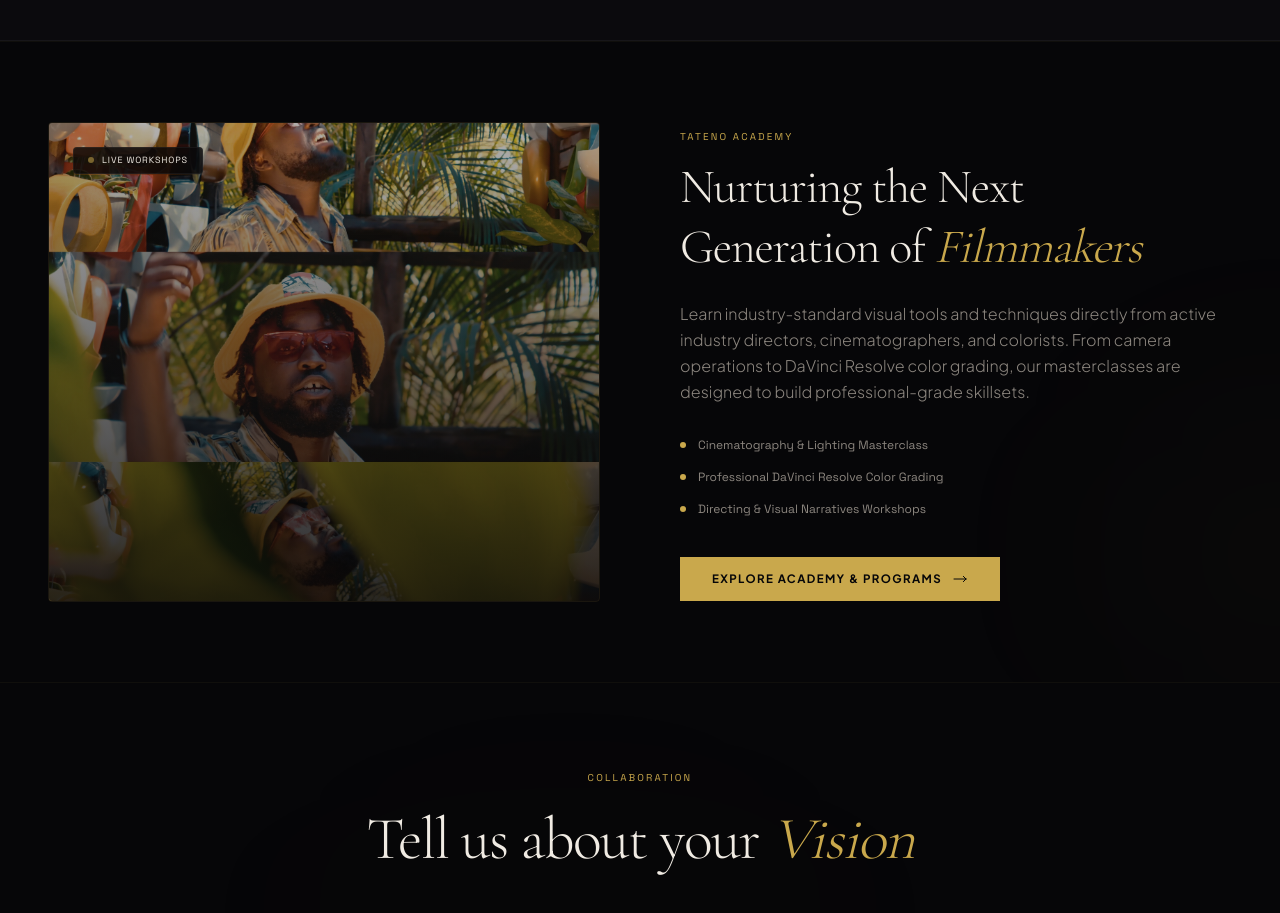
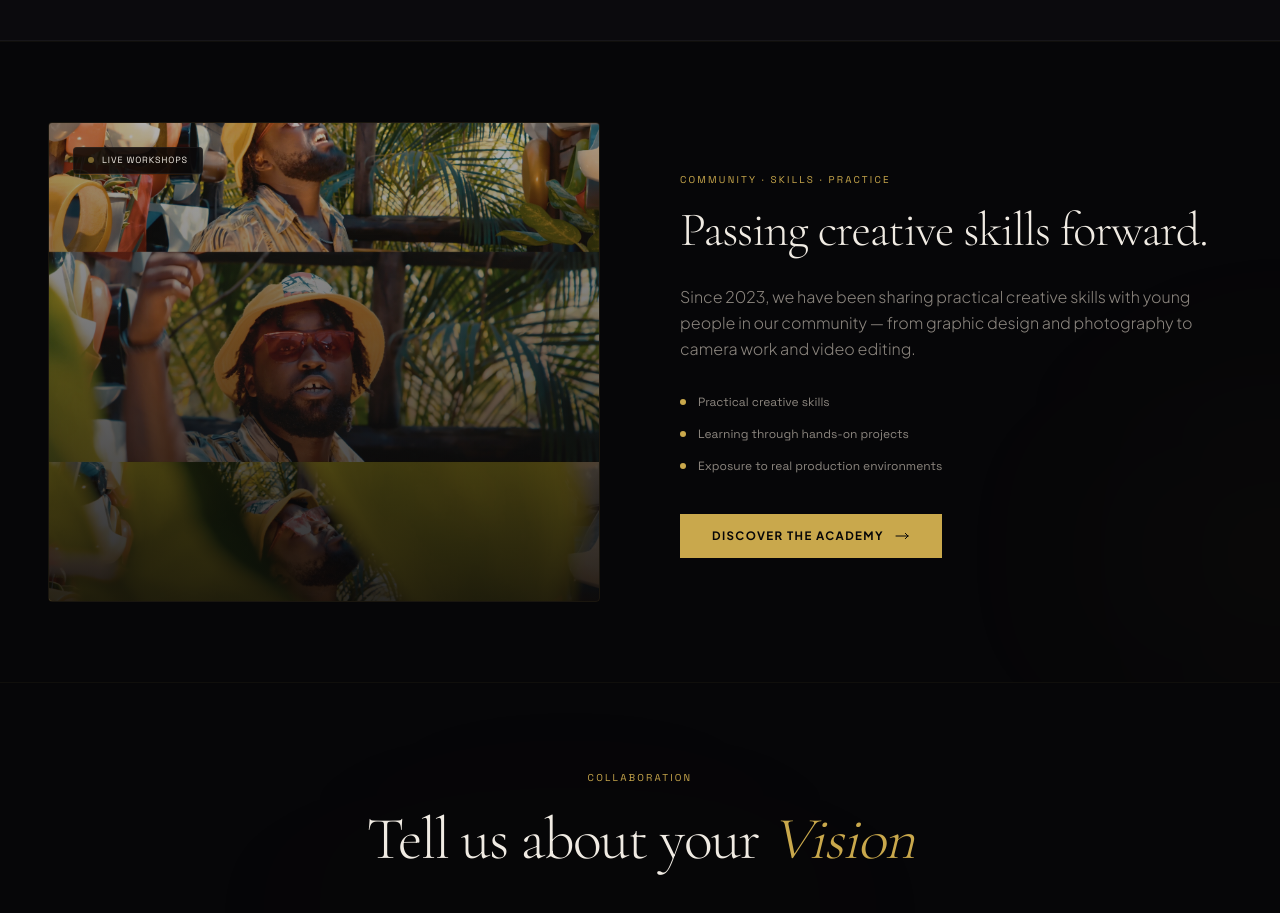
Before and after one commit to OkechaWilly/tatenopictures-web, a Next.js app: page / in a window 1280 px wide. Shown: the part 4320-5233 px from the top of the page. Built offline with nearby package versions, Linux system fonts and the light colour scheme.

Commit message:
Align homepage Academy teaser with real community learning programme

```diff
--- a/src/components/sections/AcademyTeaser.tsx
+++ b/src/components/sections/AcademyTeaser.tsx
@@ -46,7 +46,7 @@ export default function AcademyTeaser() {
               viewport={{ once: true }}
               className="label-gold mb-3 inline-block"
             >
-              Tateno Academy
+              Community · Skills · Practice
             </motion.span>
 
             <motion.h2
@@ -56,7 +56,7 @@ export default function AcademyTeaser() {
               transition={{ duration: 1, delay: 0.1, ease: [0.16, 1, 0.3, 1] }}
               className="text-4xl sm:text-5xl font-serif font-light text-[#F0EBE3] tracking-tight leading-tight mb-6"
             >
-              Nurturing the Next Generation of <span className="italic text-[#C9A84C]">Filmmakers</span>
+              Passing creative skills forward.
             </motion.h2>
 
             <motion.p
@@ -66,7 +66,7 @@ export default function AcademyTeaser() {
               transition={{ duration: 1, delay: 0.2, ease: [0.16, 1, 0.3, 1] }}
               className="text-[#8C867F] font-sans font-light text-base leading-relaxed mb-8"
             >
-              Learn industry-standard visual tools and techniques directly from active industry directors, cinematographers, and colorists. From camera operations to DaVinci Resolve color grading, our masterclasses are designed to build professional-grade skillsets.
+              Since 2023, we have been sharing practical creative skills with young people in our community — from graphic design and photography to camera work and video editing.
             </motion.p>
 
             {/* List features */}
@@ -79,15 +79,15 @@ export default function AcademyTeaser() {
             >
               <li className="flex items-center gap-3">
                 <span className="w-1.5 h-1.5 rounded-full bg-[#C9A84C]" />
-                Cinematography & Lighting Masterclass
+                Practical creative skills
               </li>
               <li className="flex items-center gap-3">
                 <span className="w-1.5 h-1.5 rounded-full bg-[#C9A84C]" />
-                Professional DaVinci Resolve Color Grading
+                Learning through hands-on projects
               </li>
               <li className="flex items-center gap-3">
                 <span className="w-1.5 h-1.5 rounded-full bg-[#C9A84C]" />
-                Directing & Visual Narratives Workshops
+                Exposure to real production environments
               </li>
             </motion.ul>
 
@@ -98,7 +98,7 @@ export default function AcademyTeaser() {
               transition={{ duration: 1, delay: 0.4, ease: [0.16, 1, 0.3, 1] }}
             >
               <Link href="/academy" className="btn-gold">
-                Explore Academy & Programs
+                Discover the Academy
                 <svg className="w-4 h-4" fill="none" stroke="currentColor" viewBox="0 0 24 24">
                   <path strokeLinecap="round" strokeLinejoin="round" strokeWidth={1.5} d="M17 8l4 4m0 0l-4 4m4-4H3" />
                 </svg>
```
